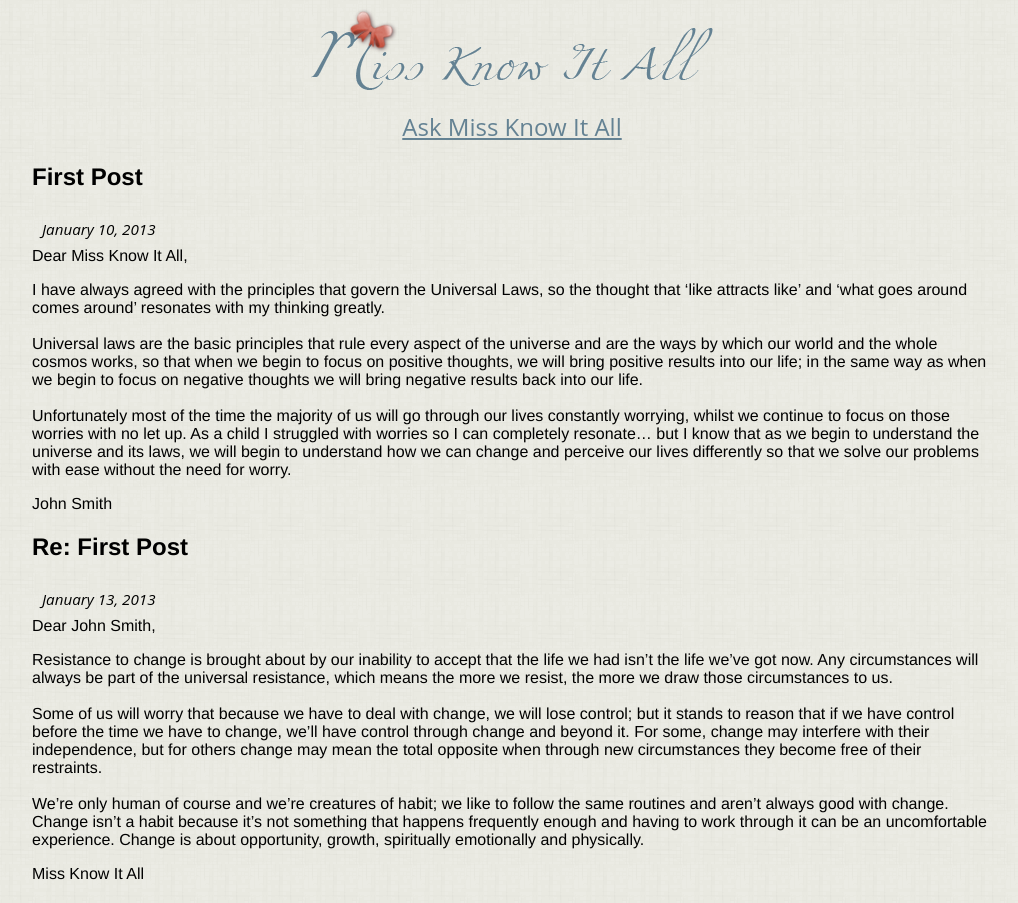
After one commit to rachaelahill/missKnowItAll, a CodeIgniter app: page /index.php/client/post_detail in a window 1280 px wide. The commit adds this page. Shown: the whole page, without its empty margins (128-1146 px from the left). Run offline with CodeIgniter, Linux system fonts and the light colour scheme.

Commit message:
post detail view

```diff
--- a/application/controllers/client.php
+++ b/application/controllers/client.php
@@ -15,4 +15,22 @@ class Client extends CI_Controller {
 		//loading main blog view
 		$this->load->view('blog_view');
 	}
+
+	public function user_posting()
+	{
+	  //loading main header view
+  	$this->load->view('header_view');
+
+  	//loading user posting view
+  	$this->load->view('posting_view');
+	}
+
+	public function post_detail()
+	{
+  	//loading main header view
+  	$this->load->view('header_view');
+
+  	//loading post detail view
+  	$this->load->view('postDetail_view');
+	}
 }
--- a/application/views/blog_view.php
+++ b/application/views/blog_view.php
@@ -19,7 +19,7 @@
     	    Universal laws are the basic principles that rule every aspect of the universe and are the ways by which our world and the whole cosmos works, so that when we begin to focus on positive thoughts, we will bring positive results into our life; in the same way as when we begin to focus on negative thoughts we will bring negative results back into our life.<br/><br/>
     	    Unfortunately...</p>
       <p class="user-sign">John Smith</p>
-      <p><?=anchor('client/', 'continue reading')?></p>
+      <p><?=anchor('client/post_detail', 'continue reading')?></p>
     </div><!-- /post-content -->
 	</div><!-- /all-Posts -->
 </body>
--- a/application/views/header_view.php
+++ b/application/views/header_view.php
@@ -10,7 +10,7 @@
   <title>Miss Know It All</title>
   <meta name="description" content="Advice blog">
   <meta name="author" content="Rachael">
-  <link rel="stylesheet" href="<? base_url();?>incs/css/screen.css" type="text/css" media="screen"/>
+  <link rel="stylesheet" href="<? echo base_url();?>incs/css/screen.css" type="text/css" media="screen"/>
   <!--[if lt IE 9]>
   <![endif]-->
 </head>
@@ -18,5 +18,5 @@
 <!--  ==================== HEADER ====================	-->
 	<header>
 		<h1 class="logo"><?=anchor('client/', 'Miss Know It All');?></h1>
-		<h2 class="create-post"><?=anchor('client/', 'Ask Miss Know It All')?></h2>
+		<h2 class="create-post"><?=anchor('client/user_posting', 'Ask Miss Know It All')?></h2>
 	</header>
--- /dev/null
+++ b/application/views/postDetail_view.php
@@ -0,0 +1,24 @@
+<!--  ==================== POST DETAIL CONTENT ====================	-->
+	<div class="wrapper">
+	  <div class="user-post-sect">
+	    <h2>First Post</h2>
+	    <p class="date-posted">January 10, 2013</p>
+	    <p class="user-posted-txt">Dear Miss Know It All,</p>
+	    <p class="user-posted-txt">I have always agreed with the principles that govern the Universal Laws, so the thought that ‘like attracts like’ and ‘what goes around comes around’ resonates with my thinking greatly.<br/><br/>
+  	    Universal laws are the basic principles that rule every aspect of the universe and are the ways by which our world and the whole cosmos works, so that when we begin to focus on positive thoughts, we will bring positive results into our life; in the same way as when we begin to focus on negative thoughts we will bring negative results back into our life.<br/><br/>
+  	    Unfortunately most of the time the majority of us will go through our lives constantly worrying, whilst we continue to focus on those worries with no let up. As a child I struggled with worries so I can completely resonate… but I know that as we begin to understand the universe and its laws, we will begin to understand how we can change and perceive our lives differently so that we solve our problems with ease without the need for worry.</p>
+  	    <p class="user-posted-txt">John Smith</p>
+    </div><!-- /user-post-sect -->
+
+    <div class="resp-post">
+      <h2>Re: First Post</h2>
+	    <p class="date-posted">January 13, 2013</p>
+	    <p class="resp-username">Dear John Smith,</p>
+	    <p class="resp-post-txt">Resistance to change is brought about by our inability to accept that the life we had isn’t the life we’ve got now. Any circumstances will always be part of the universal resistance, which means the more we resist, the more we draw those circumstances to us.<br/><br/>
+	        Some of us will worry that because we have to deal with change, we will lose control; but it stands to reason that if we have control before the time we have to change, we’ll have control through change and beyond it. For some, change may interfere with their independence, but for others change may mean the total opposite when through new circumstances they become free of their restraints.<br/><br/>
+	        We’re only human of course and we’re creatures of habit; we like to follow the same routines and aren’t always good with change. Change isn’t a habit because it’s not something that happens frequently enough and having to work through it can be an uncomfortable experience. Change is about opportunity, growth, spiritually emotionally and physically.</p>
+  	    <p class="sign-resp">Miss Know It All</p>
+    </div><!-- /resp-post-sect -->
+	</div><!-- /wrapper -->
+</body>
+</html>
--- a/application/views/posting_view.php
+++ b/application/views/posting_view.php
@@ -7,8 +7,8 @@
   		<p><textarea name="postInpt" class="post-inpt"></textarea></p>
   		<label>Signature:</label>
   		<p><input type="text" name="signInpt" class="sign-inpt" placeholder="Ex: John Smith" /></p>
-  		<p class="submit-btn"><a href="#">Get Advice!</a></p>
-  		<p class="cancel-btn"><a href="#">Cancel</a></p>
+  		<p class="submit-btn"><?=anchor('home/', 'Get Advice!')?></p>
+  		<p class="cancel-btn"><?=anchor('home/', 'Cancel')?></p>
     </form>
     <div class="reasons">
       <h1>Get Advice</h1>
```
